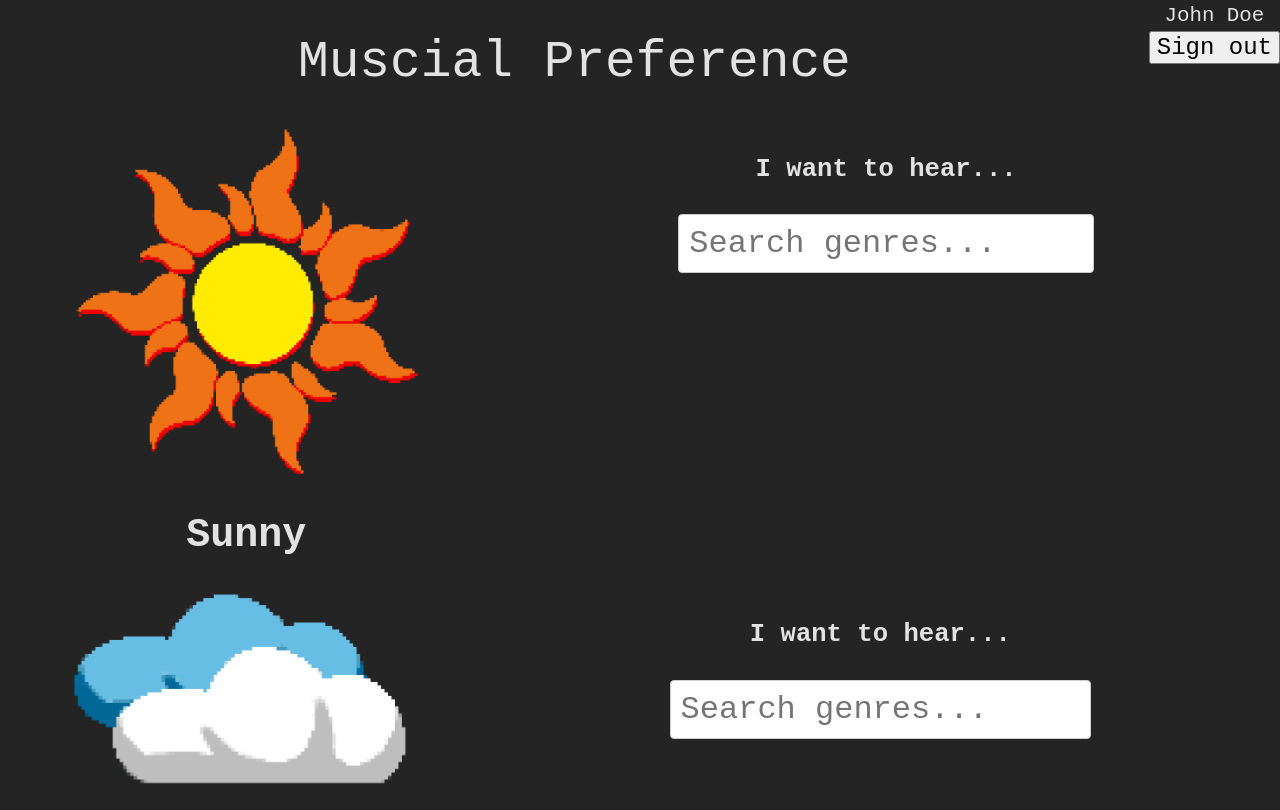
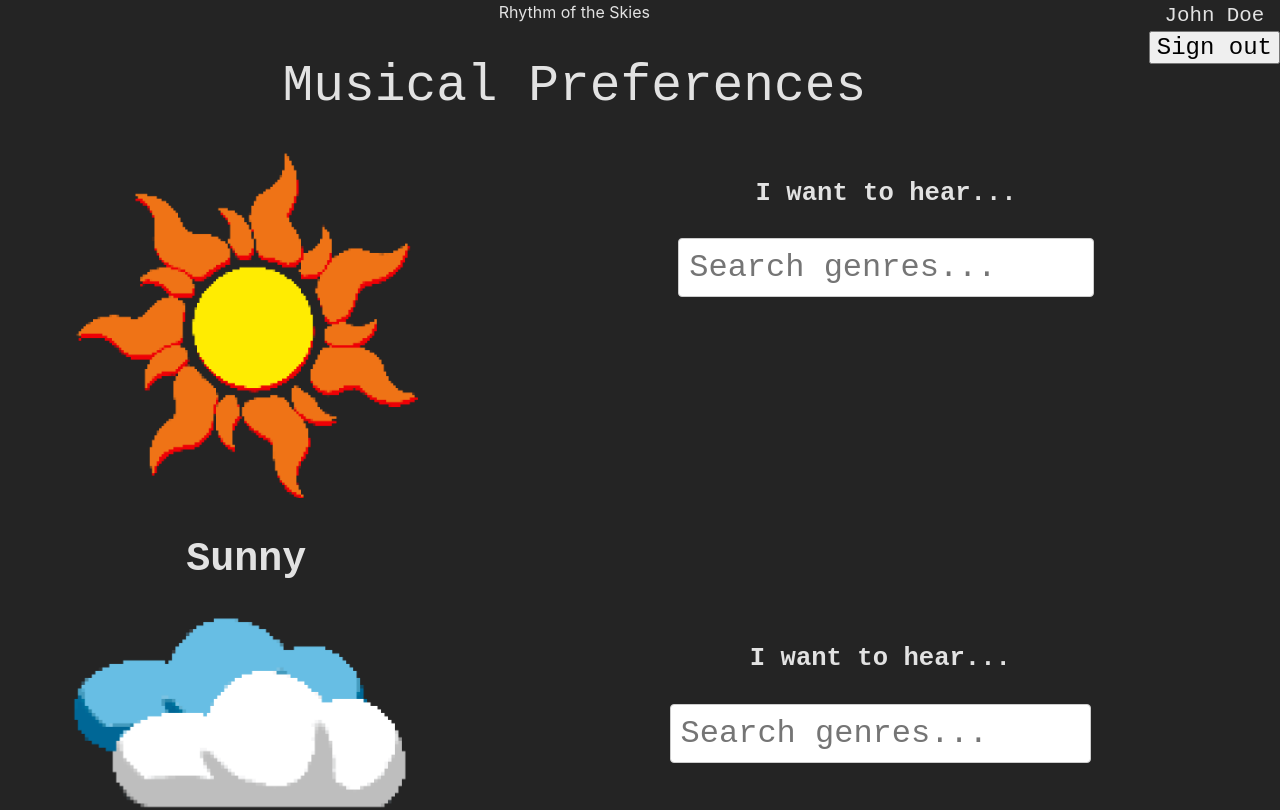
Before and after one commit to Adalex3/Rhythm-of-the-Skies, a React (Vite) app in the folder frontend/: page /preferences in a window 1280 px wide. Shown: the top 810 px of the page. Built offline with nearby package versions, Linux system fonts and the light colour scheme; a web font is replaced by a local one.

Commit message:
Update PreferenceUI.tsx
added background and refined fonts and display

```diff
--- a/frontend/src/components/PreferenceUI.tsx
+++ b/frontend/src/components/PreferenceUI.tsx
@@ -3,7 +3,7 @@ import sunny from '../images/Sunny.png'
 import cloudy from '../images/Cloudy.png'
 import rainy from '../images/rainy.png'
 import snowy from '../images/Snowy.png'
-// import night from './images/night.png'
+import preferences_rainbow from '../images/preferences_rainbow.png'
 
 
 const genres = [
@@ -101,21 +101,15 @@ const PreferenceUI: React.FC = () => {
 
     return (
         <>
-            <div
-            // style={{
-            //     backgroundColor: '#cee7f2',
-            //     backgroundSize: 'contain',
-            //     position: 'absolute',
-            //     top: 0,
-            //     left: 0,
-            //     width: '100%',
-            //     height: '100%',
-            //     zIndex: -1
-            //   }}
-            >
+            <div className="background"></div>
 
-                <h1>Muscial Preference</h1>
-                <div style={{ position: 'relative', zIndex: 1 }}>
+            <div className="header">
+                <header id="pref_title">Rhythm of the Skies</header>
+                <h1>Musical Preferences</h1>
+
+            </div>
+            {/* <h1>Musical Preferences</h1> */}
+            <div className="outline">
                 <form onSubmit={onSubmit}>
                     {/* Sunny day preference */}
 
@@ -182,7 +176,6 @@ const PreferenceUI: React.FC = () => {
                             </div>
                         </div>
                     </div>
-
 
 
                     {/* Cloudy day preference */}
@@ -376,18 +369,15 @@ const PreferenceUI: React.FC = () => {
                                                 )
                                             }
                                         >
-                                                x
                                         </button>
                                     </div>
                                 ))}
                             </div>
                         </div>
                     </div>
-
-                        <button className='pref-submit-btn' type="submit">Save</button>
                 </form>
             </div>
-            </div>
+            <button className='pref-submit-btn' type="submit">Save</button>
         </>
     );
 };
```
Lines whose indentation alone changed are shown as unchanged.
